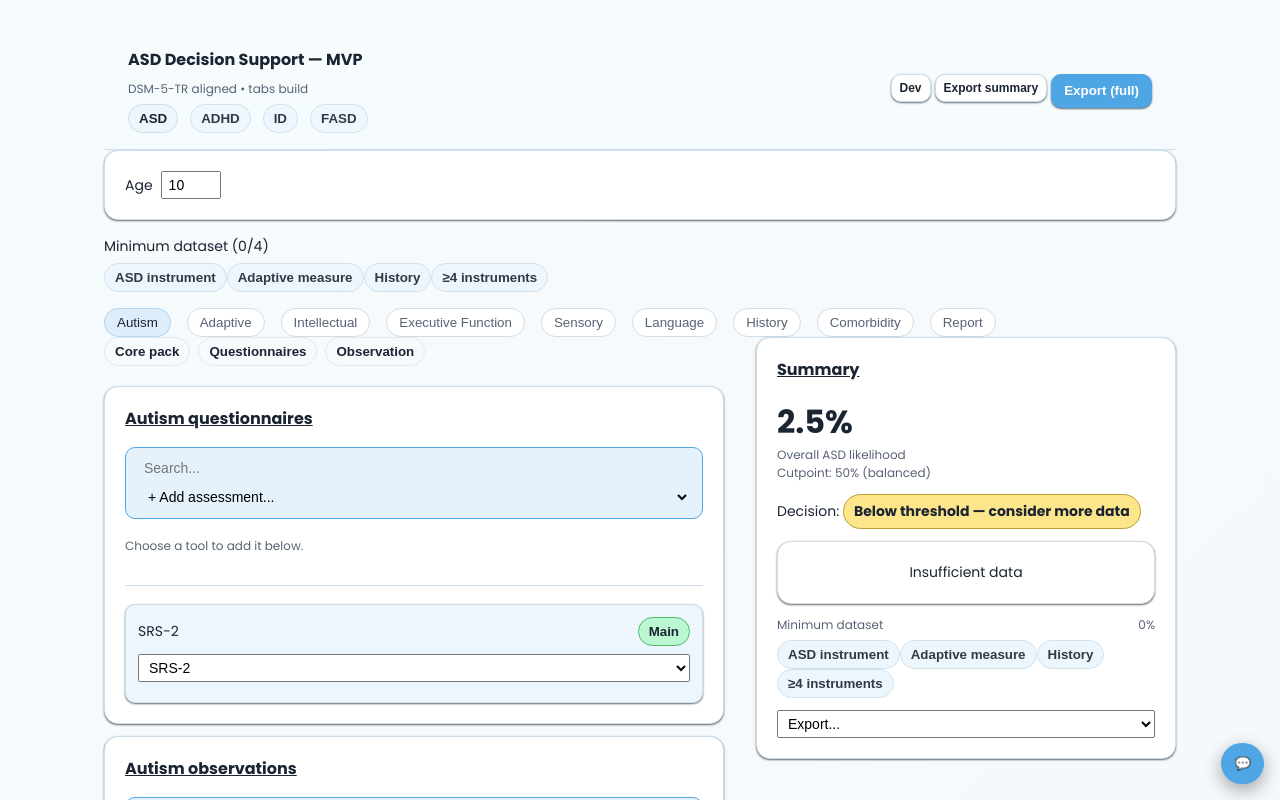
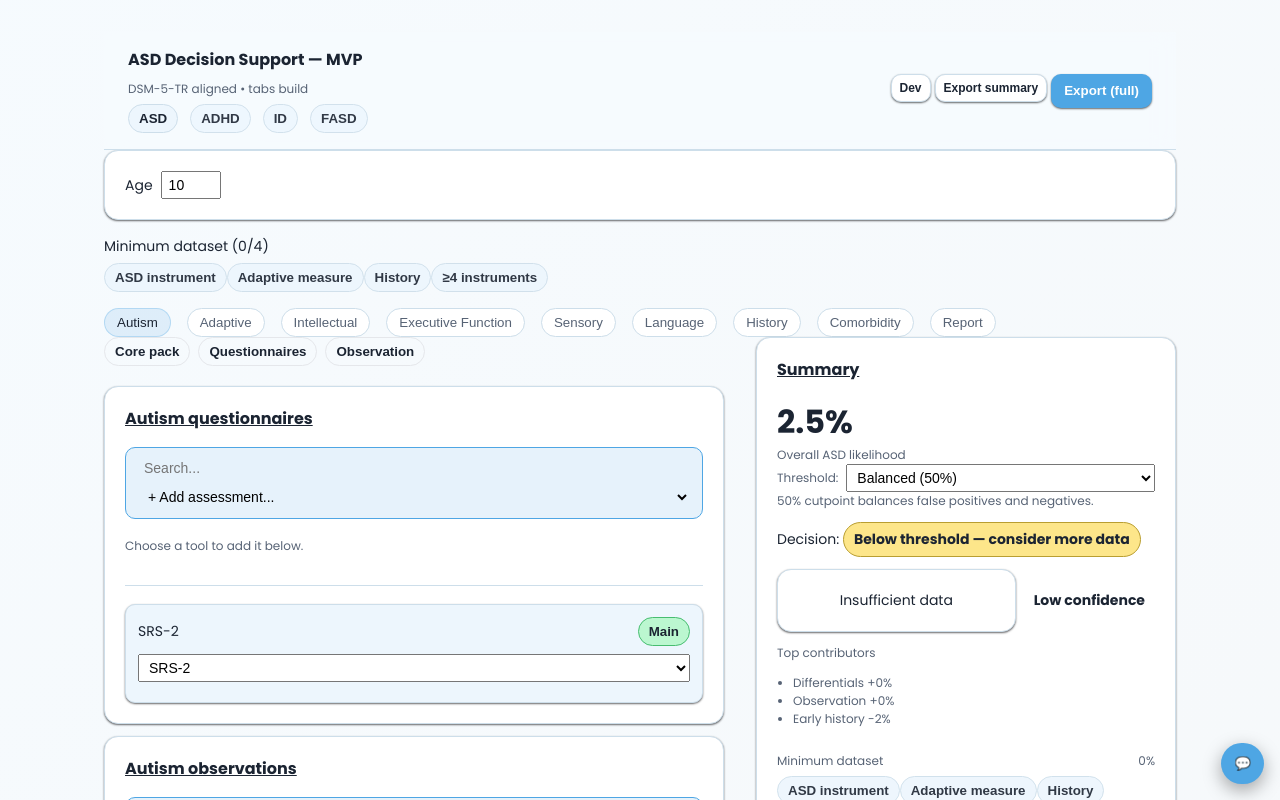
Before and after one commit to dolorvi/asd-ds, a React (Vite) app: page / in a window 1280 px wide. Shown: the top 800 px of the page. Built offline with nearby package versions, Linux system fonts and the light colour scheme; the HTML template or start-up script is replaced by a standard one.

Commit message:
Enhance summary panel with drivers and threshold controls

```diff
--- a/src/App.tsx
+++ b/src/App.tsx
@@ -261,6 +261,10 @@ export default function App() {
       window.print();
       setTimeout(() => document.body.classList.remove("print-summary"), 0);
     }, 0);
+  };
+
+  const handleRiskToleranceChange = (v: any) => {
+    setConfig((c) => ({ ...c, riskTolerance: v }));
   };
 
   // ---------- rule signature ----------
@@ -623,6 +627,7 @@ export default function App() {
                   recommendation={recommendation}
                   exportSummary={exportSummary}
                   minDatasetItems={minDatasetItems}
+                  onRiskToleranceChange={handleRiskToleranceChange}
                 />
               </section>
             </div>
--- a/src/hooks/useAsdEngine.ts
+++ b/src/hooks/useAsdEngine.ts
@@ -100,7 +100,7 @@ export function useAsdEngine(
   }, [config.minDataset, instruments, srs2, srs2Teacher, asrs, asrsTeacher, abas, abasTeacher, migdas, history, observation]);
 
   /** ---------------- Evidence aggregation ---------------- */
-  const evidence = useMemo(() => {
+  const [evidence, sources] = useMemo(() => {
     const ev: Record<CriterionKey | AltKey, number> = {
       A1: 0,
       A2: 0,
@@ -109,75 +109,80 @@ export function useAsdEngine(
       B2: 0,
       B3: 0,
       B4: 0,
-      onsetEarly: history.earlyOnset ? 1 : 0,
-      impairment: history.crossContextImpairment ? 1 : 0,
-      masking: history.maskingIndicators ? 1 : 0,
-      langDisorder: (diff as any).DLD ? 1 : 0,
-      intellectualDisability: (diff as any).ID ? 1 : 0,
-      altTrauma: (diff as any).TraumaPTSD ? 1 : 0,
-      altADHD: (diff as any).ADHD ? 1 : 0,
-      altAnxiety: (diff as any).Anxiety || (diff as any).Depression ? 1 : 0,
-      altOther: (diff as any).FASD || (diff as any).Tics || !!(diff as any).Other ? 1 : 0,
+      onsetEarly: 0,
+      impairment: 0,
+      masking: 0,
+      langDisorder: 0,
+      intellectualDisability: 0,
+      altTrauma: 0,
+      altADHD: 0,
+      altAnxiety: 0,
+      altOther: 0,
+    };
+    const src: Record<string, Record<CriterionKey | AltKey, number>> = {};
+    const add = (s: string, k: keyof typeof ev, v: number) => {
+      ev[k] += v;
+      if (!src[s]) src[s] = {} as any;
+      (src[s][k] as number | undefined) = (src[s][k] ?? 0) + v;
     };
 
-    // Developmental history indicators
-    ev.A1 += history.earlySocial ? 0.6 : -0.2;
-    ev.A3 += history.earlyCommunication ? 0.6 : -0.2;
-    ev.B2 += history.earlyRRB ? 0.6 : -0.2;
+    add("Early history", "onsetEarly", history.earlyOnset ? 1 : 0);
+    add("Early history", "impairment", history.crossContextImpairment ? 1 : 0);
+    add("Early history", "masking", history.maskingIndicators ? 1 : 0);
+    add("Differentials", "langDisorder", (diff as any).DLD ? 1 : 0);
+    add("Differentials", "intellectualDisability", (diff as any).ID ? 1 : 0);
+    add("Differentials", "altTrauma", (diff as any).TraumaPTSD ? 1 : 0);
+    add("Differentials", "altADHD", (diff as any).ADHD ? 1 : 0);
+    add("Differentials", "altAnxiety", (diff as any).Anxiety || (diff as any).Depression ? 1 : 0);
+    add("Differentials", "altOther", (diff as any).FASD || (diff as any).Tics || !!(diff as any).Other ? 1 : 0);
+
+    add("Early history", "A1", history.earlySocial ? 0.6 : -0.2);
+    add("Early history", "A3", history.earlyCommunication ? 0.6 : -0.2);
+    add("Early history", "B2", history.earlyRRB ? 0.6 : -0.2);
     if (history.regression) {
-      ev.A1 += 0.3;
-      ev.A3 += 0.3;
+      add("Early history", "A1", 0.3);
+      add("Early history", "A3", 0.3);
     }
-    if (history.familyHistory) ev.onsetEarly += 0.2;
+    if (history.familyHistory) add("Early history", "onsetEarly", 0.2);
 
-    // Clinician observation (0..3 each)
     (["A1", "A2", "A3", "B1", "B2", "B3", "B4"] as const).forEach((k) => {
       const v = Number(observation[k]);
-      if (!Number.isNaN(v)) (ev as any)[k] += v;
+      if (!Number.isNaN(v)) add("Observation", k, v);
     });
 
-    // SRS-2 domain severities → evidence via config maps (label-only)
-    const applySrs = (src: SeverityState) => {
+    const applySrs = (srcData: SeverityState) => {
       config.srs2Domains.forEach((d) => {
-        const sev = src[d.key]?.severity || "";
+        const sev = srcData[d.key]?.severity || "";
         const map = d.mapBySeverity[sev];
         if (!map) return;
-        Object.entries(map).forEach(([k, v]) => {
-          (ev as any)[k] = ((ev as any)[k] ?? 0) + (v as number);
-        });
+        Object.entries(map).forEach(([k, v]) => add("SRS-2", k as any, v as number));
       });
     };
     applySrs(srs2);
     applySrs(srs2Teacher);
 
-    const applyAsrs = (src: SeverityState) => {
+    const applyAsrs = (srcData: SeverityState) => {
       config.asrsDomains.forEach((d) => {
-        const sev = src[d.key]?.severity || "";
+        const sev = srcData[d.key]?.severity || "";
         const map = d.mapBySeverity[sev];
         if (!map) return;
-        Object.entries(map).forEach(([k, v]) => {
-          (ev as any)[k] = ((ev as any)[k] ?? 0) + (v as number);
-        });
+        Object.entries(map).forEach(([k, v]) => add("ASRS", k as any, v as number));
       });
     };
     applyAsrs(asrs);
     applyAsrs(asrsTeacher);
 
-    // ABAS-3 domain severities → impairment (label-only)
-    const applyAbas = (src: SeverityState) => {
+    const applyAbas = (srcData: SeverityState) => {
       config.abasDomains.forEach((d) => {
-        const sev = src[d.key]?.severity || "";
+        const sev = srcData[d.key]?.severity || "";
         const map = d.mapBySeverity[sev];
         if (!map) return;
-        Object.entries(map).forEach(([k, v]) => {
-          (ev as any)[k] = ((ev as any)[k] ?? 0) + (v as number);
-        });
+        Object.entries(map).forEach(([k, v]) => add("ABAS-3", k as any, v as number));
       });
     };
     applyAbas(abas);
     applyAbas(abasTeacher);
 
-    // Vineland-3 composite band → impairment delta (label-only) if no ABAS present
     const abasEntered =
       Object.values(abas).some((d) => !!d.severity) ||
       Object.values(abasTeacher).some((d) => !!d.severity);
@@ -187,26 +192,25 @@ export function useAsdEngine(
       );
       if (vineland?.band) {
         const delta = (VINELAND_IMPAIRMENT_MAP as any)[vineland.band];
-        if (typeof delta === "number") ev.impairment += delta;
+        if (typeof delta === "number") add("Vineland-3", "impairment", delta);
       }
     }
 
-    // MIGDAS qualitative → balanced push/pull across social/rrb
     if (migdas.consistency === "consistent") {
-      ev.A1 += 0.6;
-      ev.A2 += 0.6;
-      ev.A3 += 0.6;
-      ev.B2 += 0.6;
-      ev.B3 += 0.6;
+      add("MIGDAS-2", "A1", 0.6);
+      add("MIGDAS-2", "A2", 0.6);
+      add("MIGDAS-2", "A3", 0.6);
+      add("MIGDAS-2", "B2", 0.6);
+      add("MIGDAS-2", "B3", 0.6);
     } else if (migdas.consistency === "inconsistent") {
-      ev.A1 -= 0.4;
-      ev.A2 -= 0.4;
-      ev.A3 -= 0.4;
-      ev.B2 -= 0.3;
-      ev.B3 -= 0.3;
+      add("MIGDAS-2", "A1", -0.4);
+      add("MIGDAS-2", "A2", -0.4);
+      add("MIGDAS-2", "A3", -0.4);
+      add("MIGDAS-2", "B2", -0.3);
+      add("MIGDAS-2", "B3", -0.3);
     }
 
-    return ev;
+    return [ev, src] as const;
   }, [config.srs2Domains, config.asrsDomains, config.abasDomains, srs2, srs2Teacher, asrs, asrsTeacher, abas, abasTeacher, migdas, observation, history, diff, instruments]);
 
   /** ---------------- Likelihood model ---------------- */
@@ -228,12 +232,22 @@ export function useAsdEngine(
     const pB = Math.min(1, Math.max(0, B / (4 * 3)));
 
     const cut =
-      config.riskTolerance === "sensitive" ? 0.35 :
-      config.riskTolerance === "specific"  ? 0.70 :
+      config.riskTolerance === "sensitive" ? 0.40 :
+      config.riskTolerance === "specific"  ? 0.60 :
       0.50;
 
-    return { p, lp, pA, pB, cut, terms };
-  }, [config, evidence]);
+    const drivers = Object.entries(sources).map(([name, contrib]) => {
+      const prod = Object.entries(contrib).reduce(
+        (sum, [k, v]) => sum + v * (w as any)[k],
+        0
+      );
+      const lpWithout = lp - prod;
+      const pWithout = 1 / (1 + Math.exp(-lpWithout));
+      return { name, delta: (p - pWithout) * 100 };
+    }).sort((a,b) => b.delta - a.delta);
+
+    return { p, lp, pA, pB, cut, terms, drivers };
+  }, [config, evidence, sources]);
 
   /** ---------------- Support & recommendations ---------------- */
   const supportEstimate = useMemo(() => {
--- a/src/panels/SummaryPanel.tsx
+++ b/src/panels/SummaryPanel.tsx
@@ -8,6 +8,7 @@ export function SummaryPanel({
   recommendation,
   exportSummary,
   minDatasetItems,
+  onRiskToleranceChange,
 }:{
   model: any;
   config: any;
@@ -15,6 +16,7 @@ export function SummaryPanel({
   recommendation: string[];
   exportSummary: () => void;
   minDatasetItems: MinDatasetItem[];
+  onRiskToleranceChange: (v: any) => void;
 }) {
   const handleExport = (e: React.ChangeEvent<HTMLSelectElement>) => {
     const v = e.target.value;
@@ -30,6 +32,25 @@ export function SummaryPanel({
     const el = document.getElementById(id);
     if (el) el.scrollIntoView({ behavior: "smooth" });
   };
+
+  const drivers = (model.drivers || []).slice(0,3);
+  const suggestionFor = (label: string) => {
+    if (label === "Adaptive measure") return "Add an Adaptive measure (Vineland/ABAS)";
+    if (label === "ASD instrument") return "Add an ASD instrument (e.g., ADOS-2, CARS)";
+    if (label === "History") return "Gather developmental history";
+    if (label.startsWith("≥")) return "Increase instrument count";
+    return `Add ${label}`;
+  };
+  const suggestions = unmet.slice(0,2).map((i) => suggestionFor(i.label));
+  const hasInstrumentMix = minDatasetItems.find((i) => i.label.includes("instrument") && i.met);
+  const confidence =
+    percent === 100 ? "High" : percent >= 50 && hasInstrumentMix ? "Medium" : "Low";
+
+  const riskExplain: Record<string,string> = {
+    balanced: "50% cutpoint balances false positives and negatives.",
+    sensitive: "40% cutpoint favors sensitivity to catch more cases.",
+    specific: "60% cutpoint favors specificity to avoid false positives.",
+  };
   return (
     <aside className="summary" style={{position:"sticky", top:0}}>
       <Card title="Summary">
@@ -37,14 +58,38 @@ export function SummaryPanel({
           <div>
             <div style={{fontSize:32,fontWeight:800}}>{(model.p*100).toFixed(1)}%</div>
             <div className="small">Overall ASD likelihood</div>
-            <div className="small">Cutpoint: {(model.cut*100).toFixed(0)}% ({config.riskTolerance})</div>
+            <label className="small row" style={{gap:8,alignItems:"center"}}>
+              <span>Threshold:</span>
+              <select
+                value={config.riskTolerance}
+                onChange={(e) => onRiskToleranceChange(e.target.value)}
+              >
+                <option value="balanced">Balanced (50%)</option>
+                <option value="sensitive">Sensitivity-favored (40%)</option>
+                <option value="specific">Specificity-favored (60%)</option>
+              </select>
+            </label>
+            <div className="small">{riskExplain[config.riskTolerance]}</div>
           </div>
           <div>
             Decision: {model.p >= model.cut
               ? <span className="badge badge--ok">Above threshold — proceed</span>
               : <span className="badge badge--warn">Below threshold — consider more data</span>}
           </div>
-          <div className="card" style={{textAlign:"center"}}>{supportEstimate}</div>
+          <div className="row" style={{gap:8,alignItems:"center"}}>
+            <div className="card" style={{textAlign:"center",flex:1}}>{supportEstimate}</div>
+            <span className="badge">{confidence} confidence</span>
+          </div>
+          {drivers.length > 0 && (
+            <div>
+              <div className="small">Top contributors</div>
+              <ul className="small" style={{paddingLeft:16}}>
+                {drivers.map((d: any) => (
+                  <li key={d.name}>{d.name} {d.delta >=0 ? "+" : ""}{d.delta.toFixed(0)}%</li>
+                ))}
+              </ul>
+            </div>
+          )}
           <div className="stack stack--sm">
             <div className="row row--between small">
               <div>Minimum dataset</div>
@@ -65,6 +110,16 @@ export function SummaryPanel({
               </div>
             )}
           </div>
+          {suggestions.length > 0 && (
+            <div className="small">
+              <div>What to add next</div>
+              <ul style={{paddingLeft:16, marginTop:4}}>
+                {suggestions.map((s) => (
+                  <li key={s}>{s}</li>
+                ))}
+              </ul>
+            </div>
+          )}
           <div className="row" style={{gap:8}}>
             <label style={{flex:1}}>
               <select defaultValue="" onChange={handleExport} title="Export options">
```
